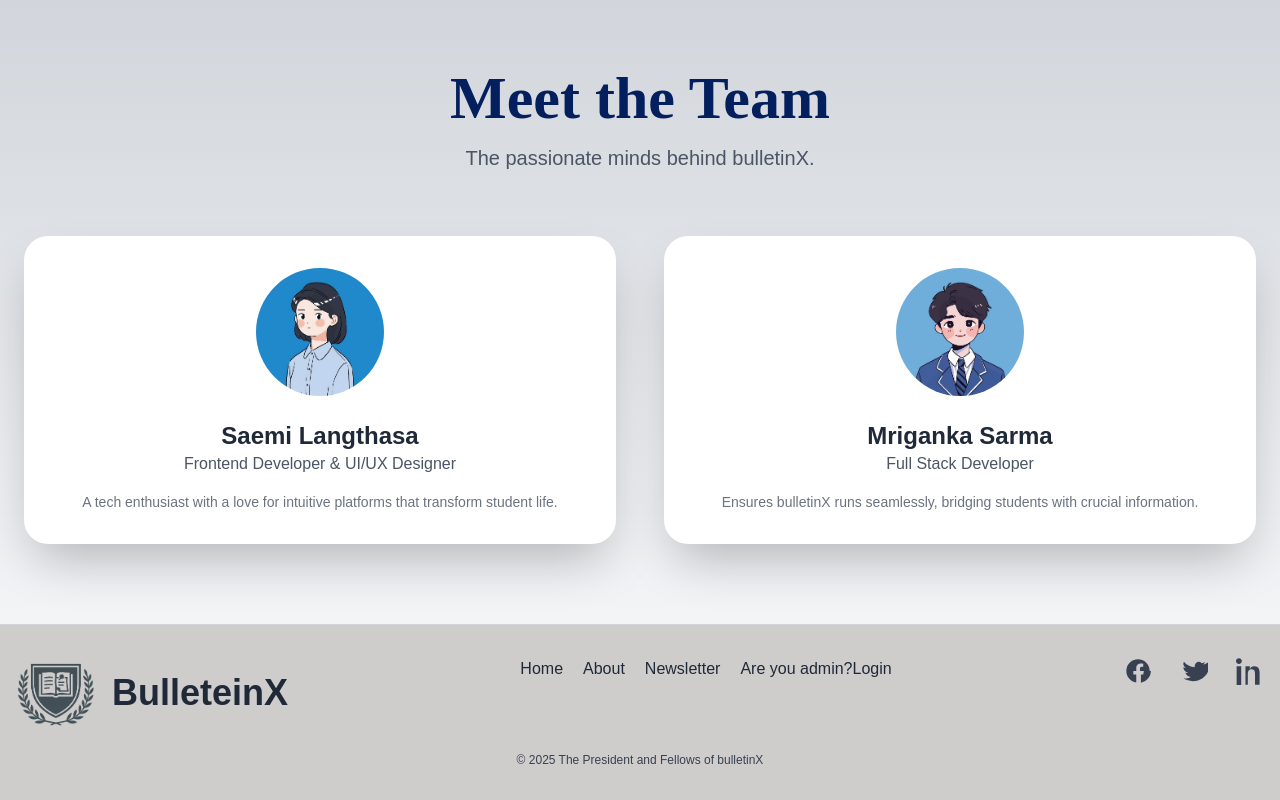
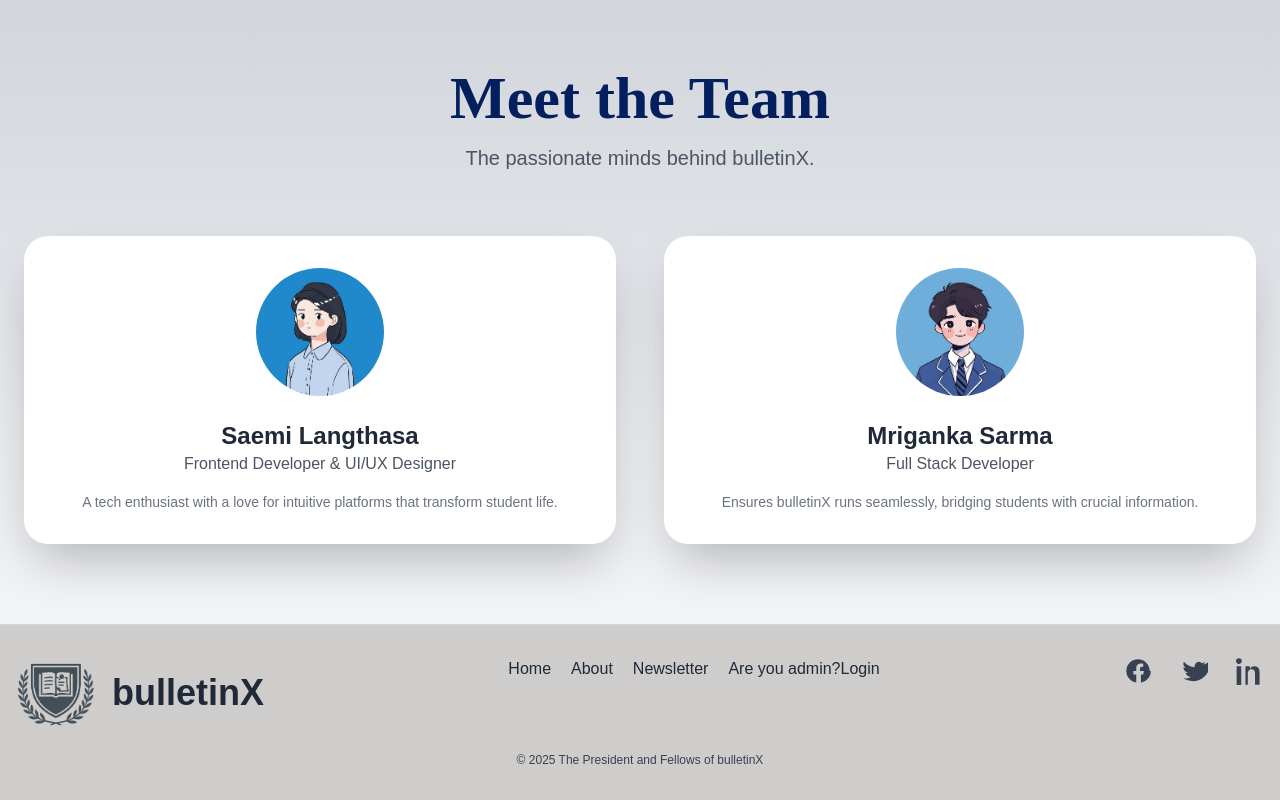
Before and after one commit to mriganka528/pj, a Next.js app: page /about in a window 1280 px wide. Shown: the part 2889-3689 px from the top of the page. Built offline with nearby package versions, Linux system fonts and the light colour scheme.

Commit message:
minor changes

```diff
--- a/src/app/(app)/components/Footer.jsx
+++ b/src/app/(app)/components/Footer.jsx
@@ -13,7 +13,7 @@ export default function Footer() {
             width={80}
             height={80}
           />
-          <span className="text-4xl font-bold">BulleteinX</span>
+          <span className="text-4xl font-bold">bulletinX</span>
         </div>
 
         {/* Center: Navigation Links */}
--- a/src/app/(app)/components/MobileNav.jsx
+++ b/src/app/(app)/components/MobileNav.jsx
@@ -84,7 +84,7 @@ const MobileNav = () => {
                   height={70}
                   className="object-contain"
                 />
-                <h1 className="font-bold text-lg text-center">Bulletein X</h1>
+                <h1 className="font-bold text-lg text-center">bulleteinX</h1>
 
               </Link>
             </SheetTitle>
```
Also changed, not shown: 1 other file (tests, documents, lock files or other folders).
